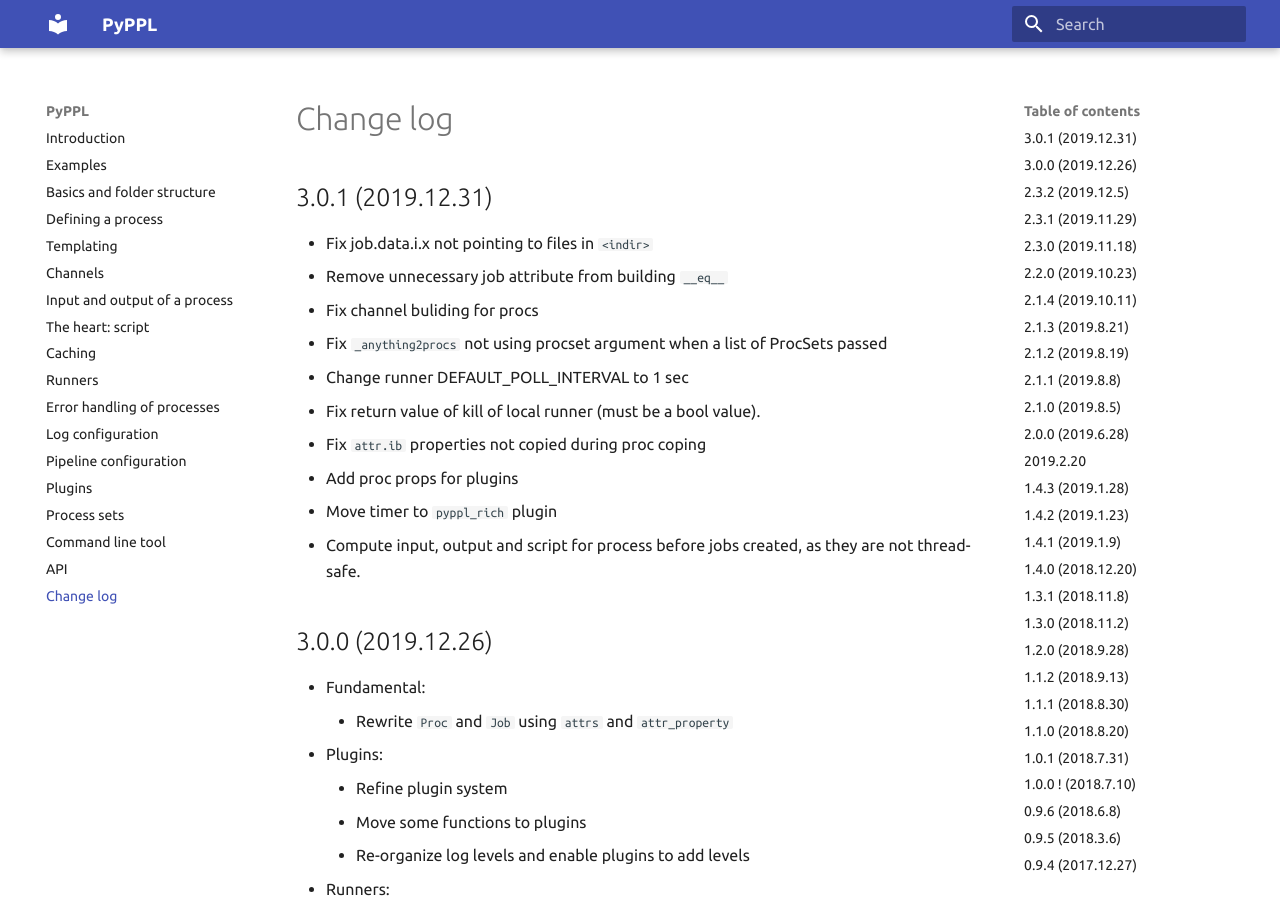
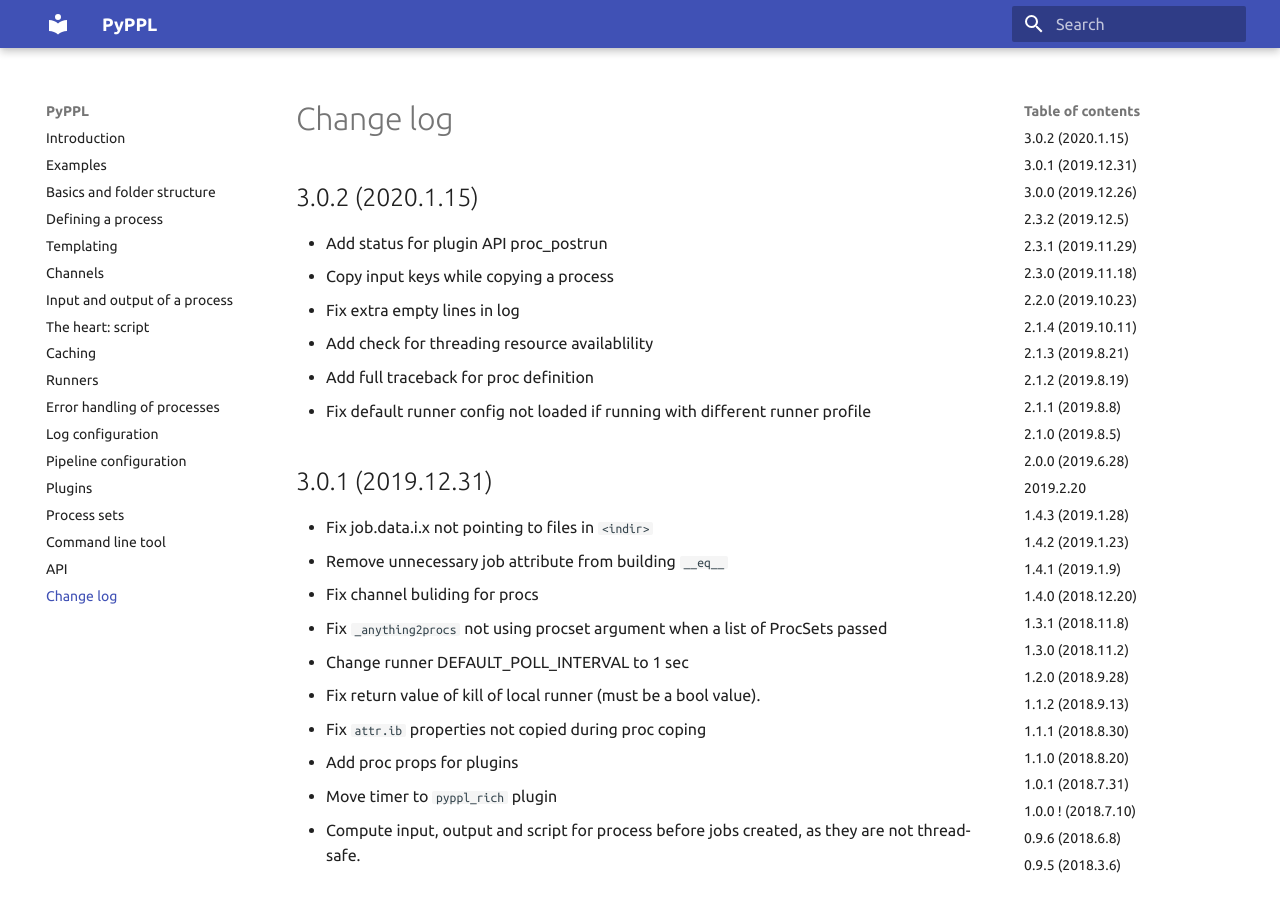
Before and after one commit to pwwang/pipen, an MkDocs documentation site: the page built from docs/CHANGELOG.md, in a window 1280 px wide and 900 px high. Built offline with MkDocs 1.6.1 and Material for MkDocs 9.7.7, drawn with Linux system fonts in a browser that asks for light colours.

Commit message:
Update ChangeLOG

```diff
--- a/docs/CHANGELOG.md
+++ b/docs/CHANGELOG.md
@@ -1,3 +1,11 @@
+# 3.0.2 (2020.1.15)
+- Add status for plugin API proc_postrun
+- Copy input keys while copying a process
+- Fix extra empty lines in log
+- Add check for threading resource availablility
+- Add full traceback for proc definition
+- Fix default runner config not loaded if running with different runner profile
+
 # 3.0.1 (2019.12.31)
 - Fix job.data.i.x not pointing to files in `<indir>`
 - Remove unnecessary job attribute from building `__eq__`
```
